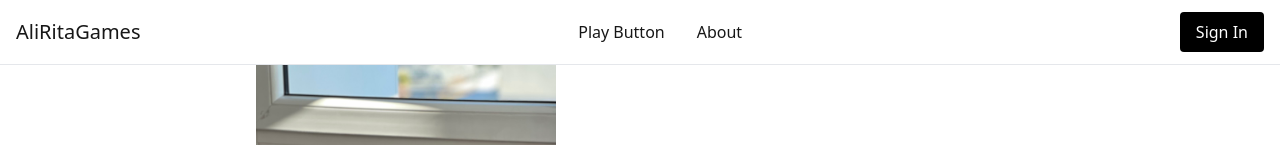
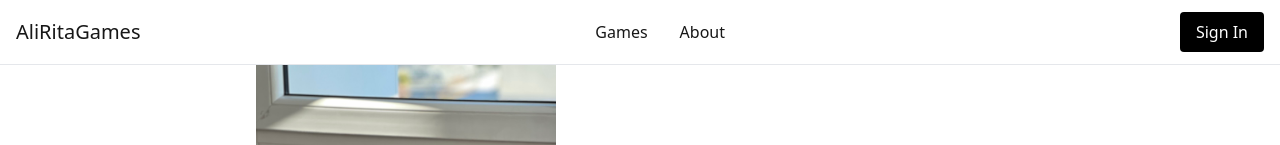
Before and after one commit to Volume999/aliritagames, a Next.js app in the folder frontend/: page /about in a window 1280 px wide. Shown: the top 145 px of the page. Built offline with nearby package versions, Linux system fonts and the light colour scheme; no server answers.

Commit message:
[Frontend] Menu bar for games

```diff
--- a/frontend/package.json
+++ b/frontend/package.json
@@ -10,6 +10,7 @@
     "test": "vitest run"
   },
   "dependencies": {
+    "@headlessui/react": "^2.2.0",
     "next": "15.0.2",
     "next-auth": "^4.24.10",
     "react": "19.0.0-rc-02c0e824-20241028",
--- a/frontend/src/components/navbar/Navbar.tsx
+++ b/frontend/src/components/navbar/Navbar.tsx
@@ -1,5 +1,6 @@
 "use client";
 
+import { Menu, MenuButton, MenuItem, MenuItems } from "@headlessui/react";
 import { useSession, signOut } from "next-auth/react";
 import Link from "next/link";
 
@@ -14,13 +15,22 @@ export default function Navbar() {
             AliRitaGames
           </Link>
 
-          <div className="flex items-center space-x-8">
-            <Link href="/button" className={`py-1`}>
-              Play Button
-            </Link>
-            <Link href="/about" className={`py-1`}>
-              About
-            </Link>
+          <div className="flex items-center space-x-8 py-1">
+            <Menu>
+              <MenuButton>Games</MenuButton>
+              <MenuItems
+                anchor={{ to: "bottom start", gap: "4px" }}
+                transition
+                className="absolute z-50 mt-1 bg-black origin-top transition duration-200 ease-out data-[closed]:scale-95 data-[closed]:opacity-0"
+              >
+                <MenuItem>
+                  <Link href="/button" className="block">
+                    Button
+                  </Link>
+                </MenuItem>
+              </MenuItems>
+            </Menu>
+            <Link href="/about">About</Link>
           </div>
 
           <div className="flex items-center gap-4">
```
Also changed, not shown: frontend/src/app/about/page.tsx (+15 -6 lines), frontend/tests/setup.ts (+10 -0 lines), 2 other files (tests, documents, lock files or other folders).
